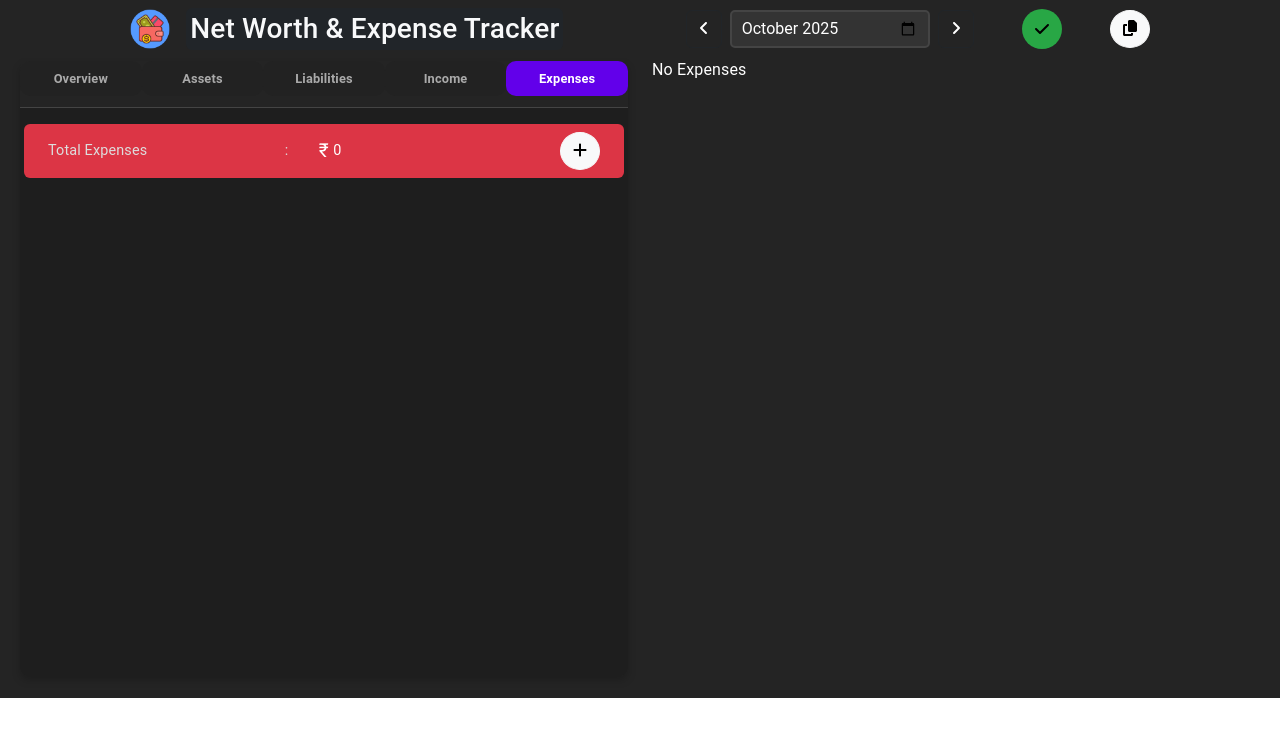
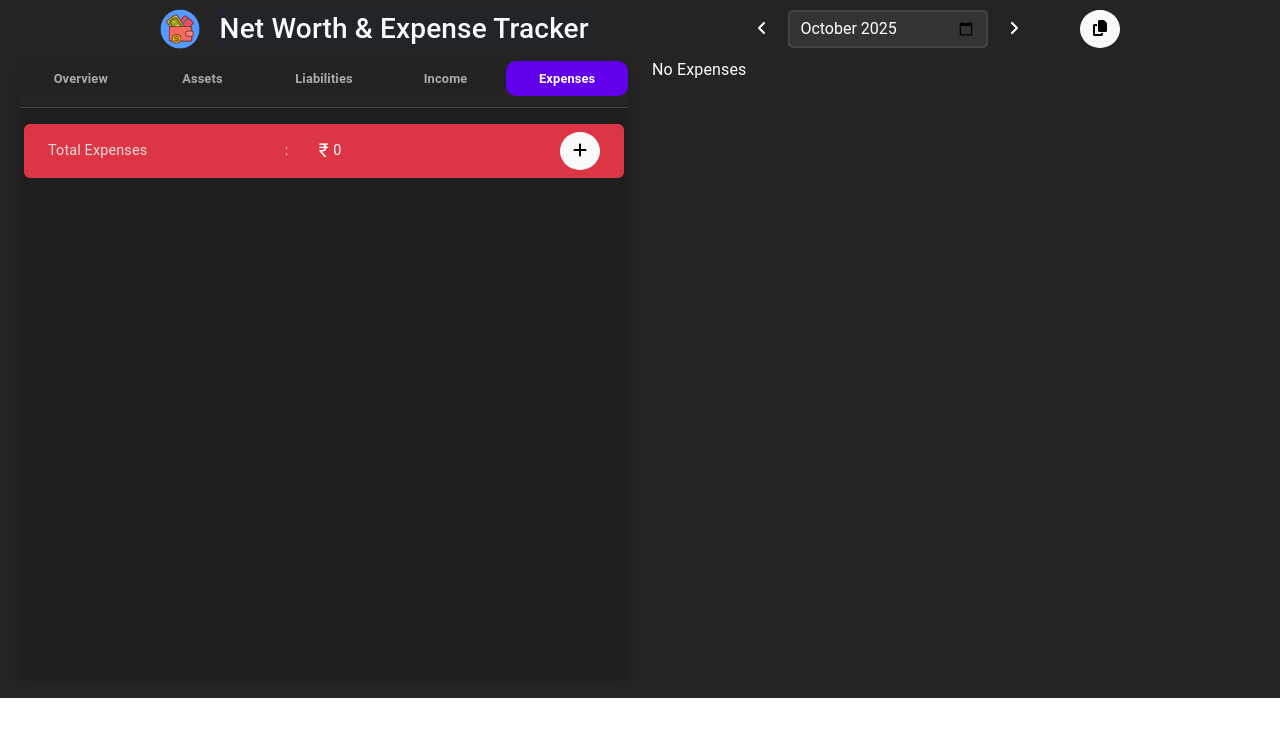
Before and after one commit to Sam1655/Expense-Tracker, a React (Vite) app: page / in a window 1280 px wide. Shown: the top 736 px of the page. Built offline with nearby package versions, Linux system fonts and the light colour scheme.

Commit message:
Removed Manual save button and added auto save

```diff
--- a/src/NWTracker/NetWorthTracker.jsx
+++ b/src/NWTracker/NetWorthTracker.jsx
@@ -1,4 +1,4 @@
-import { useEffect, useState } from "react";
+import { useEffect, useState, useRef } from "react";
 import TabNavigator from "./Components/TabNavigator";
 import Income from "./Components/Income";
 import Assets from "./Components/Assets";
@@ -46,10 +46,25 @@ const NetWorthTracker = () => {
   const [expensesFields, setExpensesFields] = useState([]);
   const [netWorth, setNetWorth] = useState(totalAssets - totalLiabilities);
   const [consolidatedData, setConsolidatedData] = useState(
-    JSON.parse(localStorage.getItem("consolidatedData")) || MOCK_DATA
+    JSON.parse(localStorage.getItem("consolidatedData")) || MOCK_DATA,
   );
+  const debounceTimeout = useRef(null);
 
-  // console.log(consolidatedData, "consolidatedData");
+  useEffect(() => {
+    // Debouncing for Auto Save
+    if (debounceTimeout.current) {
+      clearTimeout(debounceTimeout.current);
+    }
+    debounceTimeout.current = setTimeout(() => {
+      localStorage.setItem(
+        "consolidatedData",
+        JSON.stringify(consolidatedData),
+      );
+      // toast.success(`Data Saved Successfully for ${selectedMonth}`);
+    }, 500);
+  }, [consolidatedData]);
+
+  console.log(consolidatedData, "consolidatedData");
 
   const rc = (str) => +String(str).replace(/,/g, "");
 
@@ -93,13 +108,15 @@ const NetWorthTracker = () => {
     rc(getValues("asset.MFInv")) +
     rc(getValues("asset.MFVal"));
 
-  const [clicked, setClicked] = useState(false);
-
-  const handleClick = () => {
-    setClicked(true);
-    setTimeout(() => setClicked(false), 1000); // reset after 1 sec
-    toast.success(`Data Saved Successfully for ${selectedMonth}`);
-  };
+  useEffect(() => {
+    handleSubmit(onSubmit)();
+  }, [
+    totalAssets,
+    totalLiabilities,
+    totalIncome,
+    totalExpenses,
+    expensesFields,
+  ]);
 
   const onSubmit = (data) => {
     data = {
@@ -120,7 +137,7 @@ const NetWorthTracker = () => {
     // Save Data in State and Local Storage
     setConsolidatedData((prev) => {
       prev[data.date] = data;
-      localStorage.setItem("consolidatedData", JSON.stringify(prev));
+      // localStorage.setItem("consolidatedData", JSON.stringify(prev));
       return { ...prev };
     });
 
@@ -229,7 +246,7 @@ const NetWorthTracker = () => {
           acc[label].value += numValue;
         }
         return acc;
-      }, {})
+      }, {}),
     );
 
     // Step 2: Sort by value descending
@@ -306,16 +323,14 @@ const NetWorthTracker = () => {
     }
   };
 
-  const handlePrevMonth = handleSubmit(async (data) => {
-    await onSubmit(data);
+  const handlePrevMonth = handleSubmit((data) => {
     const selectedMonth = getValues("date") || currentMonth;
     const [year, month] = selectedMonth.split("-").map(Number);
     const prevMonth = new Date(year, month - 1, 1).toISOString().slice(0, 7);
     setValue("date", prevMonth);
   });
 
-  const handleNextMonth = handleSubmit(async (data) => {
-    await onSubmit(data);
+  const handleNextMonth = handleSubmit((data) => {
     const selectedMonth = getValues("date") || currentMonth;
     const [year, month] = selectedMonth.split("-").map(Number);
     const prevMonth = new Date(year, month + 1, 1).toISOString().slice(0, 7);
@@ -349,7 +364,6 @@ const NetWorthTracker = () => {
                   {...register("date")}
                   control={control}
                   onChange={(e) => {
-                    handleSubmit(onSubmit)();
                     handleDateChange(e.target.value);
                   }}
                 ></input>
@@ -361,22 +375,13 @@ const NetWorthTracker = () => {
                   <FontAwesomeIcon icon={faAngleRight} />
                 </button>
               </div>
-              <button
-                type="submit"
-                title="Save"
-                onClick={handleClick}
-                className={`save-btn rounded-circle d-flex align-items-center justify-content-center border-0 ${
-                  clicked ? "clicked" : ""
-                }`}
-              >
-                <FontAwesomeIcon icon={faCheck} />
-              </button>
+
               <button
                 type="button"
                 className="btn btn-light rounded-circle"
                 onClick={() =>
                   navigator.clipboard.writeText(
-                    JSON.stringify(consolidatedData)
+                    JSON.stringify(consolidatedData),
                   )
                 }
               >
--- a/src/NWTracker/constants.js
+++ b/src/NWTracker/constants.js
@@ -28,7 +28,8 @@ export const LIABILITIES_FIELD = [
 
 export const INCOME_FIELDS = [
   { label: "Net Month Salary", field: "income.Monthly" },
-  { label: "Rental Income Salary", field: "income.Rental" },
+  { label: "Rental Income", field: "income.Rental" },
+  { label: "Cashback Received", field: "income.Cashback" },
   { label: "Interest Earned", field: "income.Interest" },
   { label: "Stocks / MF Profit", field: "income.Stocks" },
   { label: "Miscellaneous Income", field: "income.Misc" },
@@ -51,6 +52,7 @@ export const EXPENSE_TYPES = [
   "Myntra",
   "OTT",
   "Party",
+  "Parking",
   "Petrol",
   "Rapido",
   "Salon",
```
